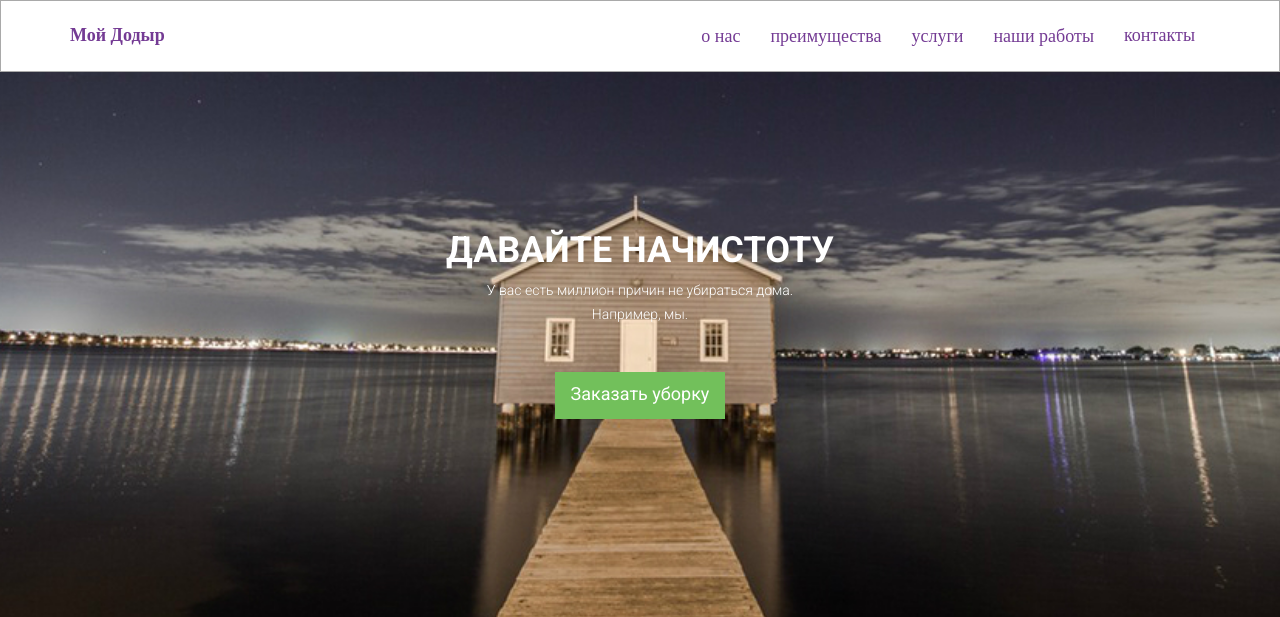
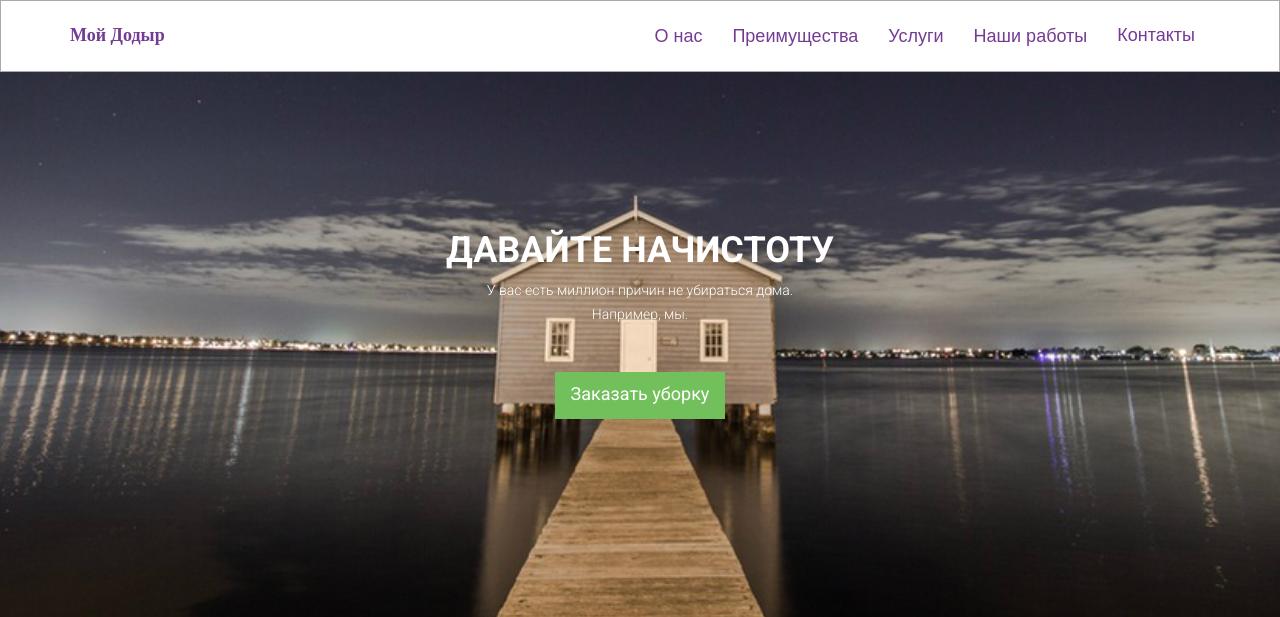
Before and after one commit to ArietNyshanbaev/mydodo, a Django app: template main/templates/main/main.htm in a window 1280 px wide. Shown: the top 617 px of the page. Run offline with Django 3.2, Linux system fonts and the light colour scheme; the template is opened without the code that fills it, so the values that code supplies are empty; parts of the project's set-up code (start-up, migrations or seed data) failed here and were passed over; some libraries are stand-ins or nearby versions.

Commit message:
navbar срфку

```diff
--- a/main/templates/main/main.htm
+++ b/main/templates/main/main.htm
@@ -16,6 +16,7 @@
     <link href="{% static 'css/prettyPhoto.css' %}" rel="stylesheet">
     <link href="{% static 'css/main.css' %}" rel="stylesheet">
     <link href="{% static 'css/responsive.css' %}" rel="stylesheet">
+    <link href='http://fonts.googleapis.com/css?family=Poiret+One&subset=cyrillic' rel='stylesheet' type='text/css'>
 </head><!--/head-->
 
 <body id="home" class="homepage">
@@ -46,13 +47,13 @@
                 <nav class="collapse navbar-collapse navbar-right" role="navigation">
                     <div class="main-menu">
                         <ul id="nav" class="nav navbar-nav">
-                            <li class="scroll"><a href="#about" data-section="#about"  style=" font-family: Museo Sans Helvetica Arial sans-serif; font-size: 18px;">о нас </a></li>
-                            <li class="scroll"><a href="#features" data-section="#features" style=" font-family: Museo Sans Helvetica Arial sans-serif; font-size: 18px;">преимущества</a></li>
-                            <li class="scroll"><a href="#services" data-section="#services" style=" font-family: Museo Sans Helvetica Arial sans-serif; font-size: 18px;">услуги</a></li>
-                            <li class="scroll"><a href="#portfolio" data-section="#portfolio" style=" font-family: Museo Sans Helvetica Arial sans-serif; font-size: 18px;">наши работы</a></li>
+                            <li class="scroll"><a href="#about" data-section="#about"  style=" font-family: ‘Metrophobic’, Arial, serif; font-weight: 400; font-size: 18px;">О нас </a></li>
+                            <li class="scroll"><a href="#features" data-section="#features" style=" font-family: ‘Metrophobic’, Arial, serif; font-weight: 400; font-size: 18px;">Преимущества</a></li>
+                            <li class="scroll"><a href="#services" data-section="#services" style=" font-family: ‘Metrophobic’, Arial, serif; font-weight: 400; font-size: 18px;">Услуги</a></li>
+                            <li class="scroll"><a href="#portfolio" data-section="#portfolio" style=" font-family: ‘Metrophobic’, Arial, serif; font-weight: 400; font-size: 18px;">Наши работы</a></li>
 
                         </ul>
-                        <a href="{% url 'main:contacts' %}" style=" font-family: Museo Sans Helvetica Arial sans-serif; font-size: 18px;"><span id="contact" style=" line-height: 48px;padding: 10px 15px;text-decoration: none;background: transparent;">контакты</span> </a>
+                        <a href="{% url 'main:contacts' %}" style=" font-family: ‘Metrophobic’, Arial, serif; font-weight: 400; font-size: 18px;"><span id="contact" style=" line-height: 48px;padding: 10px 15px;text-decoration: none;background: transparent;">Контакты</span> </a>
                     </div>
                 </nav>
                 <!-- /main nav -->
```
